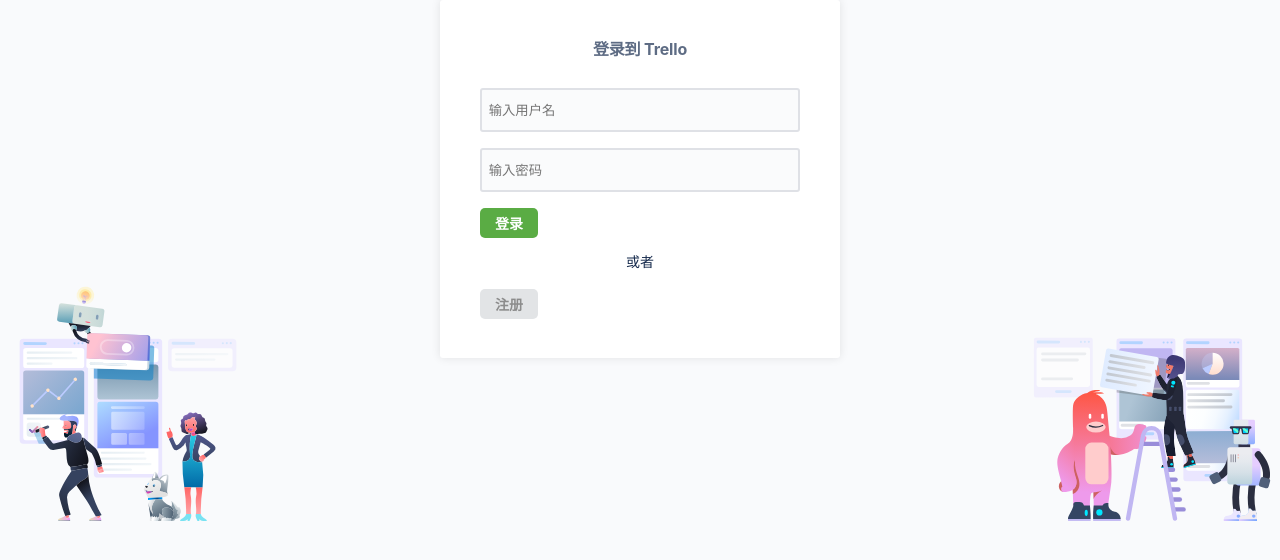
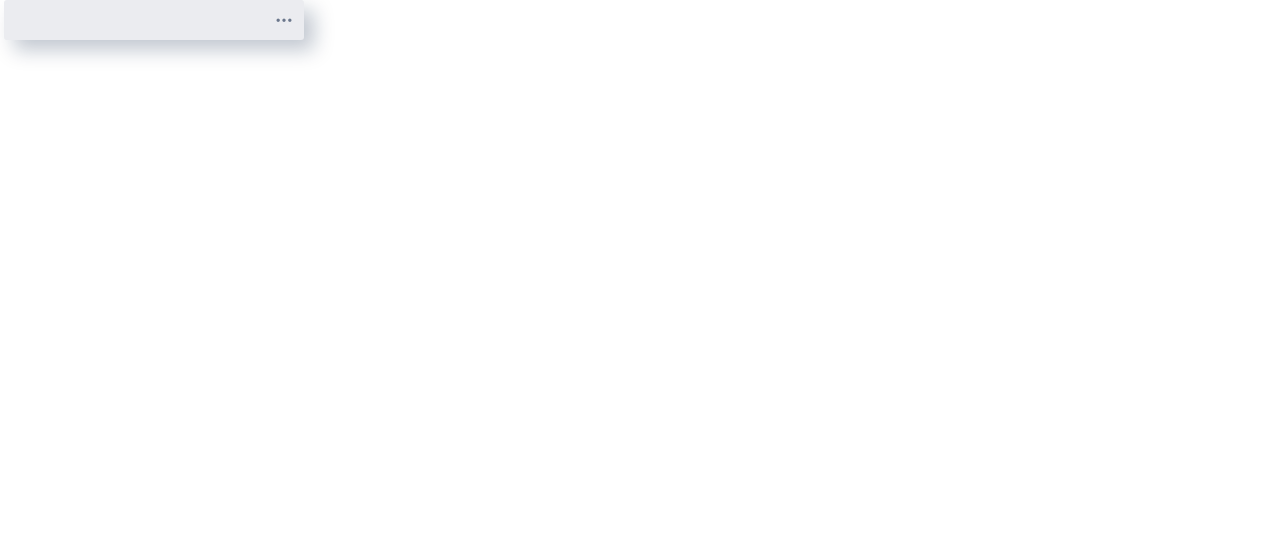
Before and after one commit to yuanyuzhangyyz/trello-frontend, a React (Create React App) app: page /home in a window 1280 px wide. Shown: the top 560 px of the page. Built offline with nearby package versions, Linux system fonts and the light colour scheme.

Commit message:
use router and when login sucess, jump to home page

```diff
--- a/package.json
+++ b/package.json
@@ -10,6 +10,7 @@
     "react": "^17.0.1",
     "react-dom": "^17.0.1",
     "react-redux": "^7.2.2",
+    "react-router-dom": "^5.2.0",
     "react-scripts": "4.0.2",
     "redux": "^4.0.5",
     "redux-thunk": "^2.3.0",
--- a/src/App.js
+++ b/src/App.js
@@ -1,13 +1,20 @@
-import { Login } from "./components/Login";
 import "./css/css.css";
 import React from "react";
+import { Link } from "react-router-dom";
 
-function App() {
+export function App() {
   return (
     <div className="App">
-      <Login></Login>
+      <nav>
+        <ul>
+          <li>
+            <Link to="/home">Home</Link>
+          </li>
+          <li>
+            <Link to="/login">Login</Link>
+          </li>
+        </ul>
+      </nav>
     </div>
   );
 }
-
-export default App;
--- /dev/null
+++ b/src/Router.js
@@ -0,0 +1,23 @@
+import { Login } from "./components/Login";
+import { Home } from "./components/Home";
+import { App } from "./App";
+import React from "react";
+import { BrowserRouter, Switch, Route } from "react-router-dom";
+
+export function Router() {
+  return (
+    <BrowserRouter>
+      <Switch>
+        <Route exact path="/">
+          <App />
+        </Route>
+        <Route exact path="/home">
+          <Home />
+        </Route>
+        <Route path="/login">
+          <Login />
+        </Route>
+      </Switch>
+    </BrowserRouter>
+  );
+}
--- /dev/null
+++ b/src/components/Home/Home.js
@@ -0,0 +1,29 @@
+import React from "react";
+
+export function Home() {
+  return (
+    <div className="list-wrap list-wrap-content">
+      <div className="list-placeholder"></div>
+
+      <div className="list">
+        <div className="list-header">
+          <textarea className="form-field-input"></textarea>
+          <div className="extras-menu" t>
+            <span className="icon icon-more"></span>
+          </div>
+        </div>
+
+        <div className="list-cards">
+          {/* <t-card v-for="card of cards" :data="card" :key="card.id"></t-card> */}
+
+          <div className="list-card-add-form">
+            <textarea
+              className="form-field-input"
+              placeholder="为这张卡片添加标题……"
+            ></textarea>
+          </div>
+        </div>
+      </div>
+    </div>
+  );
+}
--- /dev/null
+++ b/src/components/Home/index.js
@@ -0,0 +1 @@
+export { Home } from "./Home";
--- a/src/components/Login/Login.js
+++ b/src/components/Login/Login.js
@@ -1,9 +1,12 @@
-import React, { useState } from "react";
+import React, { useEffect, useState } from "react";
 import { useDispatch, useSelector } from "react-redux";
+import { useHistory } from "react-router-dom";
 import { userLoginAction, clearError } from "../../store/actions.js";
 import "./styles.scss";
 
 export function Login() {
+  let history = useHistory();
+
   const dispatch = useDispatch();
   const user = useSelector((state) => {
     return state.entities.user;
@@ -15,6 +18,12 @@
     }
     dispatch(userLoginAction({ name: name, password: password }));
   };
+
+  useEffect(() => {
+    if (user.userName) {
+      history.push("/home");
+    }
+  }, [history, user]);
   return (
     <div id="register-login">
       <div className="section-wrapper">
--- a/src/index.js
+++ b/src/index.js
@@ -1,15 +1,15 @@
 import React from "react";
 import ReactDOM from "react-dom";
 import "./index.css";
-import App from "./App";
 import store from "./store/store";
 import reportWebVitals from "./reportWebVitals";
 import { Provider } from "react-redux";
+import { Router } from "./Router";
 
 ReactDOM.render(
   <React.StrictMode>
     <Provider store={store}>
-      <App />
+      <Router></Router>
     </Provider>
   </React.StrictMode>,
   document.getElementById("root")
```
Also changed, not shown: src/components/Home/styles.scss (added).
